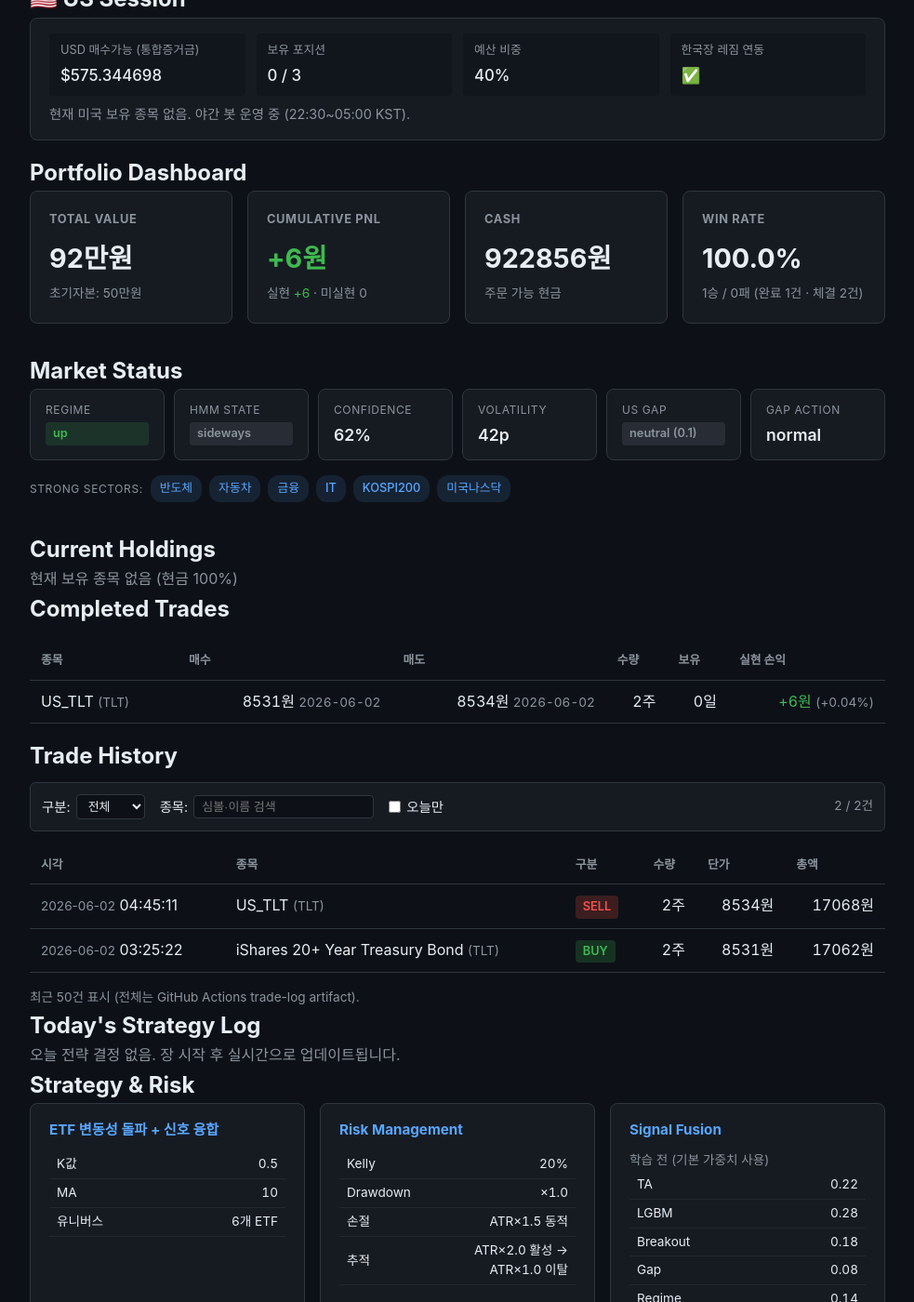
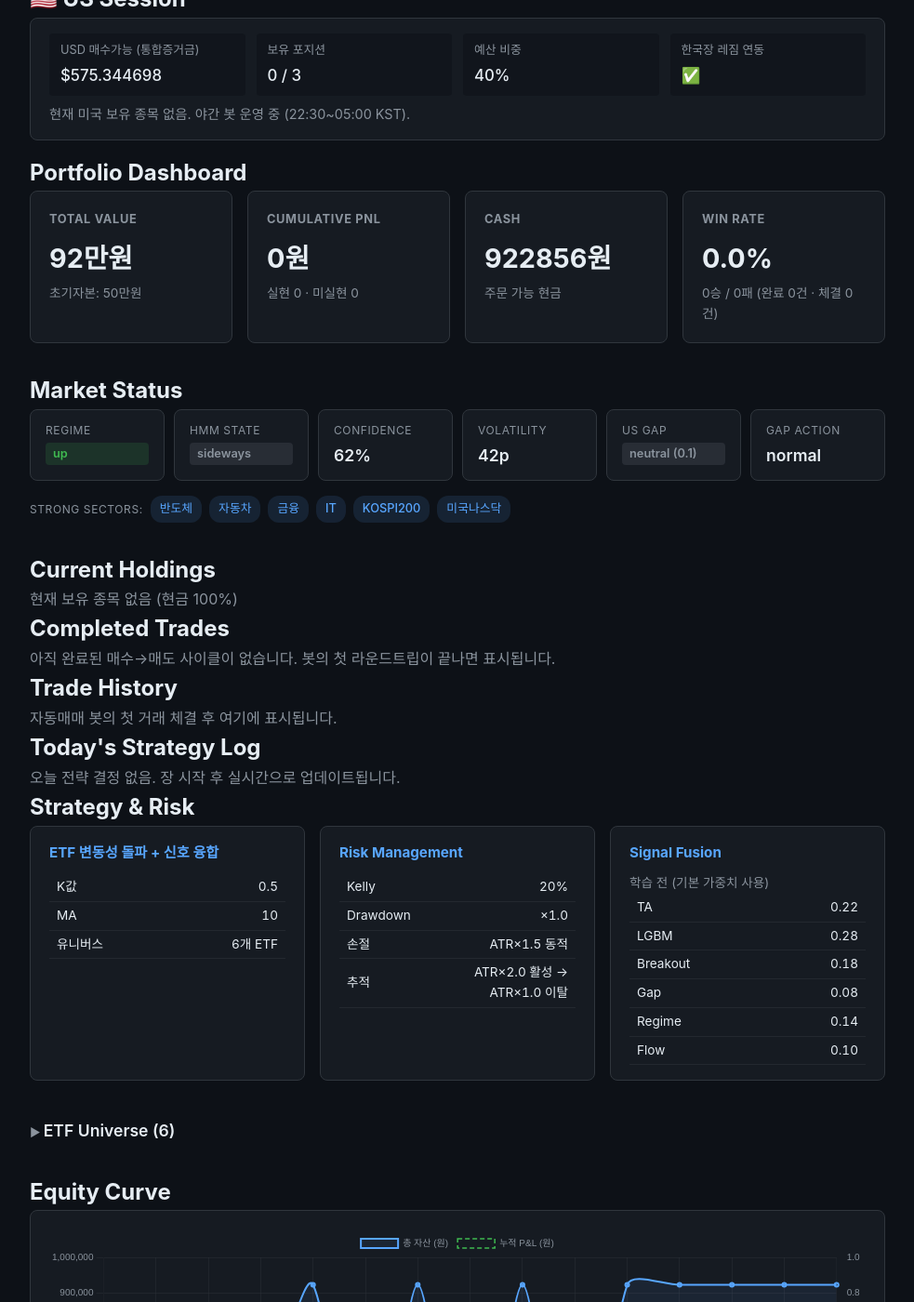
Before and after one commit to BudongJW/kis-trading-journal, a Jekyll site: the page built from index.html, in a window 1280 px wide and 1400 px high, scrolled down 849 px. Shown: the whole window at 93% size, without its empty margins (148-1131 px from the left). Built offline with Jekyll 4.4.1, drawn with Linux system fonts in a browser that asks for light colours; nearby versions of some CDN libraries; some of the changed text lies outside the part shown.

Commit message:
auto: US night update 07:01

```diff
--- a/_data/portfolio.json
+++ b/_data/portfolio.json
@@ -1,5 +1,5 @@
 {
-  "updated_at": "2026-06-02T05:00:13.770506",
+  "updated_at": "2026-06-02T07:01:34.722644",
   "initial_capital": 500000,
   "cash": 922856,
   "holdings": [],
@@ -18,96 +18,48 @@
   },
   "holdings_value": 0,
   "total_value": 922856,
-  "total_pnl": 6,
-  "total_pnl_pct": 0.04,
-  "realized_pnl": 6,
+  "total_pnl": 0,
+  "total_pnl_pct": 0,
+  "realized_pnl": 0,
   "unrealized_pnl": 0,
-  "total_trades": 2,
-  "completed_trades": 1,
-  "winning_trades": 1,
+  "total_trades": 0,
+  "completed_trades": 0,
+  "winning_trades": 0,
   "losing_trades": 0,
-  "win_rate": 100.0,
-  "trades": [
-    {
-      "timestamp": "2026-06-02T03:25:22",
-      "date": "2026-06-02",
-      "time": "03:25:22",
-      "symbol": "TLT",
-      "name": "iShares 20+ Year Treasury Bond",
-      "side": "buy",
-      "qty": 2,
-      "price": 8531,
-      "amount": 17062
-    },
-    {
-      "timestamp": "2026-06-02T04:45:11",
-      "date": "2026-06-02",
-      "time": "04:45:11",
-      "symbol": "TLT",
-      "name": "US_TLT",
-      "side": "sell",
-      "qty": 2,
-      "price": 8534,
-      "amount": 17068
-    }
-  ],
-  "realized": [
-    {
-      "symbol": "TLT",
-      "name": "US_TLT",
-      "buy_date": "2026-06-02",
-      "buy_time": "03:25:22",
-      "buy_price": 8531,
-      "sell_date": "2026-06-02",
-      "sell_time": "04:45:11",
-      "sell_price": 8534,
-      "qty": 2,
-      "pnl": 6,
-      "pnl_pct": 0.04,
-      "hold_days": 0
-    }
-  ],
+  "win_rate": 0.0,
+  "trades": [],
+  "realized": [],
   "rejected_orders": [],
   "today_summary": {
     "date": "2026-06-02",
-    "buys": 1,
-    "sells": 1,
-    "completed_round_trips": 1,
-    "buy_notional": 17062,
-    "sell_notional": 17068,
-    "fees": 6,
-    "taxes": 39,
-    "total_cost": 45,
-    "realized_pnl_gross": 6,
-    "realized_pnl_net": -39,
-    "best_trade": {
-      "symbol": "TLT",
-      "name": "US_TLT",
-      "pnl": 6,
-      "pnl_pct": 0.04
-    },
-    "worst_trade": {
-      "symbol": "TLT",
-      "name": "US_TLT",
-      "pnl": 6,
-      "pnl_pct": 0.04
-    }
+    "buys": 0,
+    "sells": 0,
+    "completed_round_trips": 0,
+    "buy_notional": 0,
+    "sell_notional": 0,
+    "fees": 0,
+    "taxes": 0,
+    "total_cost": 0,
+    "realized_pnl_gross": 0,
+    "realized_pnl_net": 0,
+    "best_trade": null,
+    "worst_trade": null
   },
   "costs": {
-    "total_fees": 5,
-    "total_taxes": 39,
-    "total_cost": 44,
-    "realized_pnl_gross": 6,
-    "realized_pnl_net": -38,
+    "total_fees": 0,
+    "total_taxes": 0,
+    "total_cost": 0,
+    "realized_pnl_gross": 0,
+    "realized_pnl_net": 0,
     "tax_exemption_remaining_krw": 2500000
   },
   "performance": {
-    "sharpe_ratio": 0.0,
-    "max_drawdown_pct": -45.82,
+    "sharpe_ratio": 0,
+    "max_drawdown_pct": 0,
     "profit_factor": 0,
-    "avg_win_pct": 0.04,
+    "avg_win_pct": 0,
     "avg_loss_pct": 0,
-    "total_return_pct": 0.0
+    "total_return_pct": 0
   },
   "r_summary": {},
   "daily_history": [
@@ -292,22 +244,24 @@
       "cash": 922856,
       "holdings_value": 0,
       "day_pnl": 0,
-      "cumul_pnl": 422856,
+      "cumul_pnl": 0,
       "market_regime": "up",
       "hmm_state": "sideways",
       "confidence": 0.62,
-      "k_value": 0.5
+      "k_value": 0.5,
+      "realized_pnl": 0,
+      "unrealized_pnl": 0
     },
     {
       "date": "2026-06-02",
       "total_value": 922856,
       "cash": 922856,
       "holdings_value": 0,
-      "day_pnl": -39,
-      "cumul_pnl": 6,
-      "realized_pnl": 6,
+      "day_pnl": 0,
+      "cumul_pnl": 0,
+      "realized_pnl": 0,
       "unrealized_pnl": 0,
-      "net_deposit": 422850,
+      "net_deposit": 422856,
       "regime": "up",
       "hmm_state": "sideways",
       "confidence": 0.62,
@@ -371,7 +325,7 @@
   "risk": {
     "kelly_f": 0.2,
     "drawdown_scale": 1.0,
-    "drawdown_reason": "거래 1건, 스케일링 미적용",
+    "drawdown_reason": "거래 0건, 스케일링 미적용",
     "stop_type": "ATR×1.5 동적",
     "trailing_type": "ATR×2.0 활성 → ATR×1.0 이탈"
   },
```
